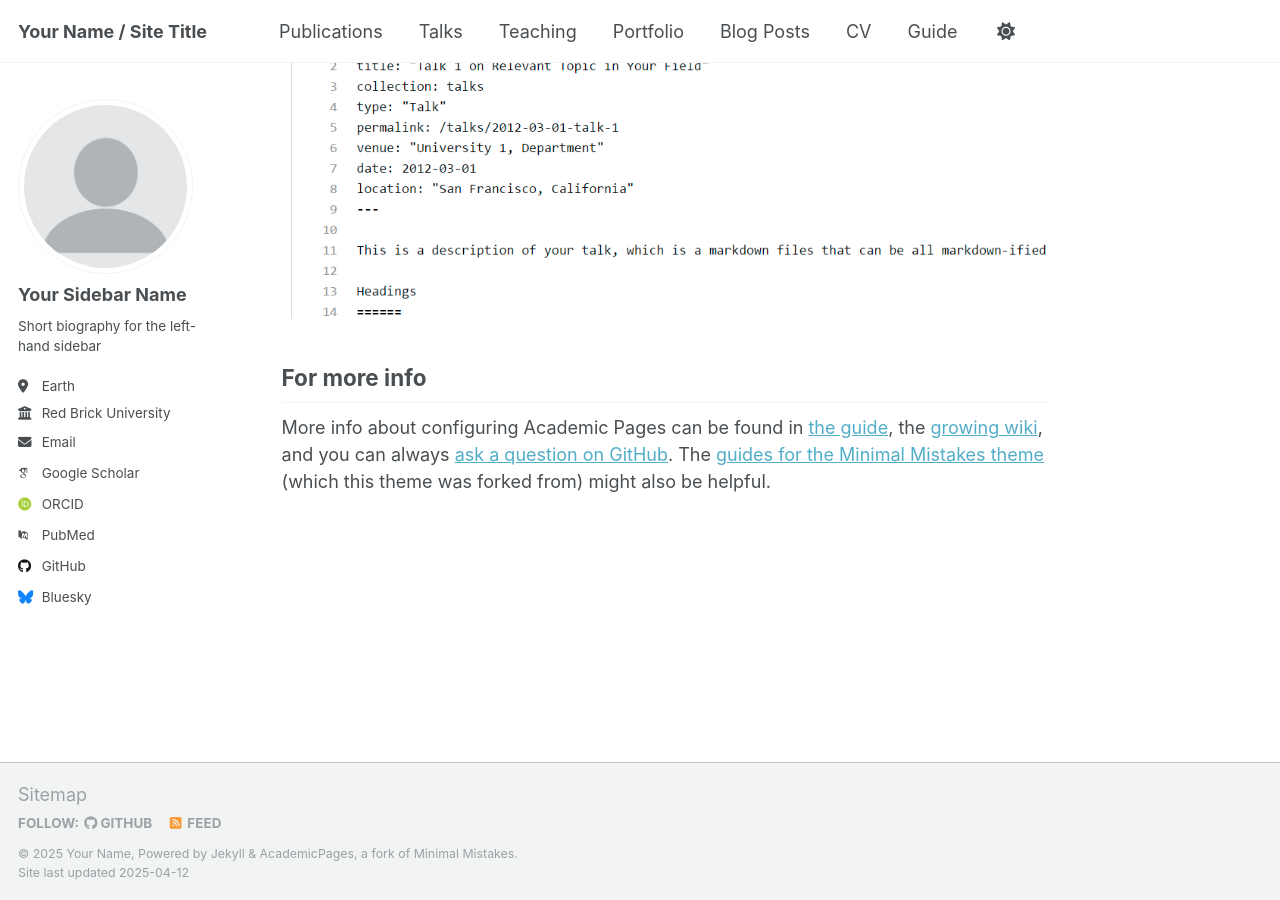
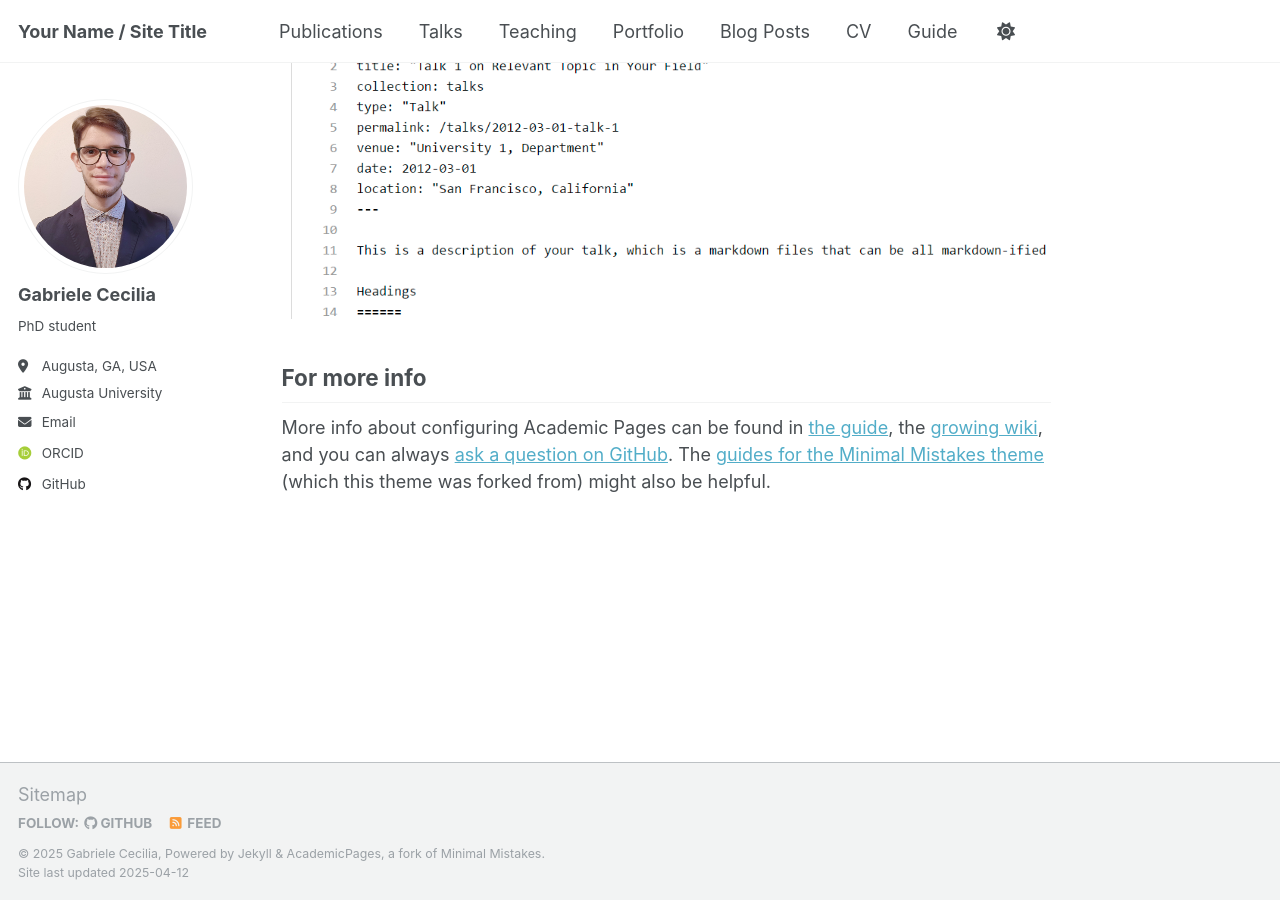
Before and after one commit to GabrieleCecilia/gabrielececilia.github.io, a Jekyll site: the page built from _pages/about.md, in a window 1280 px wide and 900 px high, scrolled down 2636 px. Built offline with Jekyll 4.4.1, drawn with Linux system fonts in a browser that asks for light colours; some web fonts are replaced.

Commit message:
first commit

```diff
--- a/_config.yml
+++ b/_config.yml
@@ -11,33 +11,33 @@ locale                   : "en-US"
 site_theme               : "default"
 title                    : "Your Name / Site Title"
 title_separator          : "-"
-name                     : &name "Your Name"
-description              : &description "personal description"
-url                      : https://academicpages.github.io # the base hostname & protocol for your site e.g. "https://[your GitHub username].github.io"
+name                     : &name "Gabriele Cecilia"
+description              : &description "PhD student at Augusta University"
+url                      : https://gabrielececilia.github.io # the base hostname & protocol for your site e.g. "https://[your GitHub username].github.io"
 baseurl                  : "" # the subpath of your site, e.g. "/blog"
-repository               : "academicpages/academicpages.github.io"
+repository               : "gabrielececilia.github.io"
 
 # Site Author - The following control what appear as part of the author content on the side bar.
 #               If a field is blank the icon and link will not appear, otherwise it will be shown.
 #               Additional customization can be done by editing /_includes/author-profile.html
 author:
   # Biographic information
-  avatar           : "profile.png"
-  name             : "Your Sidebar Name"
+  avatar           : "profile.jpg"
+  name             : "Gabriele Cecilia"
   pronouns         : # example: "she/her"
-  bio              : "Short biography for the left-hand sidebar"
-  location         : "Earth"
-  employer         : "Red Brick University"
+  bio              : "PhD student"
+  location         : "Augusta, GA, USA"
+  employer         : "Augusta University"
   uri              : # URL
-  email            : "none@example.org"
+  email            : "gcecilia@augusta.edu"
 
   # Academic websites
   arxiv            : # URL - Update with the correct link to your profile
-  googlescholar    : "https://scholar.google.com/citations?user=PS_CX0AAAAAJ"
+  googlescholar    : # "https://scholar.google.com/citations?user=PS_CX0AAAAAJ"
   impactstory      : # URL
-  orcid            : "http://orcid.org/yourorcidurl"
+  orcid            : "https://orcid.org/0009-0007-7797-5008"
   semantic         : # URL
-  pubmed           : "https://www.ncbi.nlm.nih.gov/pubmed/?term=john+snow"
+  pubmed           : #"https://www.ncbi.nlm.nih.gov/pubmed/?term=john+snow"
   researchgate     : # URL
   scopus           : # URL
 
@@ -45,12 +45,12 @@ author:
   bitbucket        : # Username - Update with your username on the site
   codepen          : # Username
   dribbble         : # Username
-  github           : "academicpages"
+  github           : "GabrieleCecilia"
   kaggle           : # Username
   stackoverflow    : # User number or user number and name (i.e., use "1" or "1/jeff-atwood")
 
   # Social media
-  bluesky          : "bsky.app" # Replace this with you Bluesky username
+  bluesky          : #"bsky.app" # Replace this with you Bluesky username
   facebook         : # Username
   flickr           : # Username
   foursquare       : # Username
```
Also changed, not shown: images/profile.jpg (added), images/profile.png (deleted).
